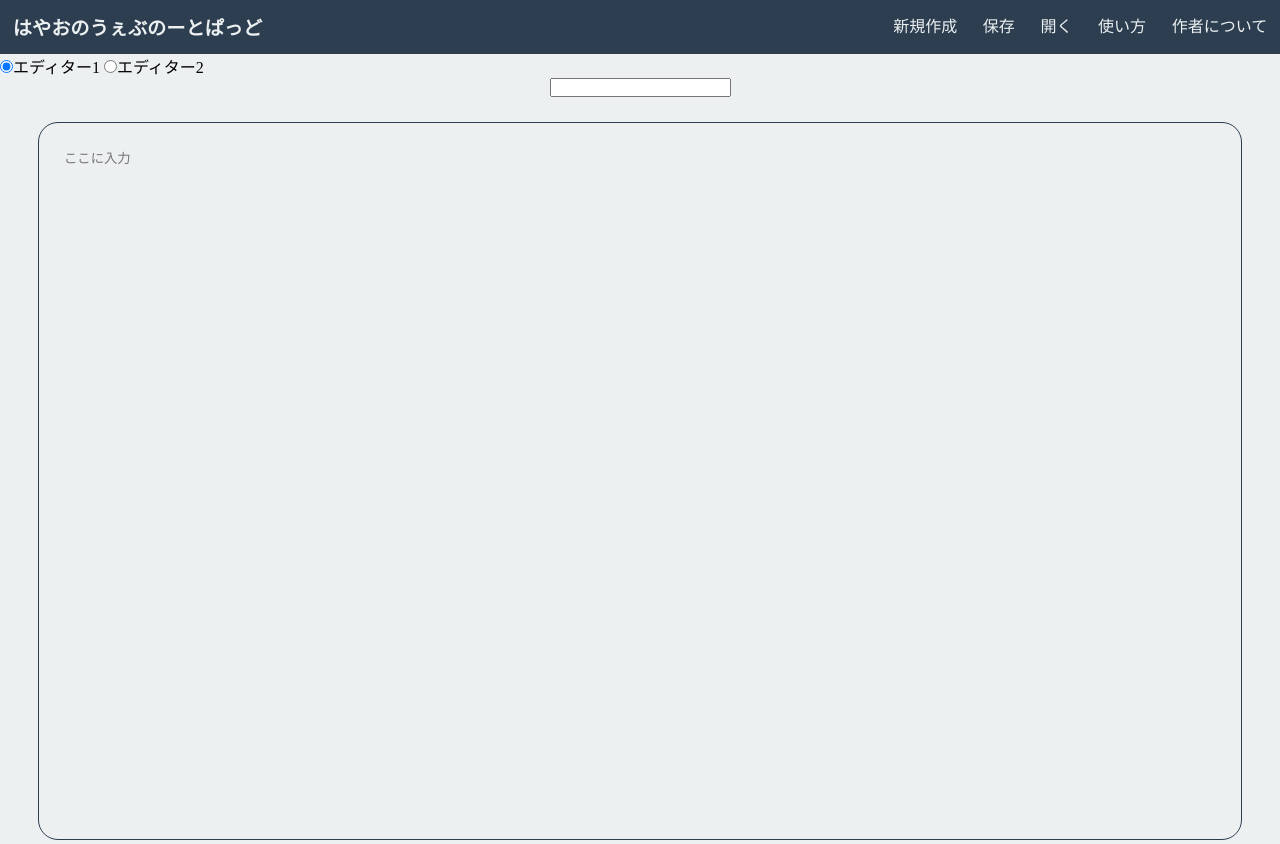
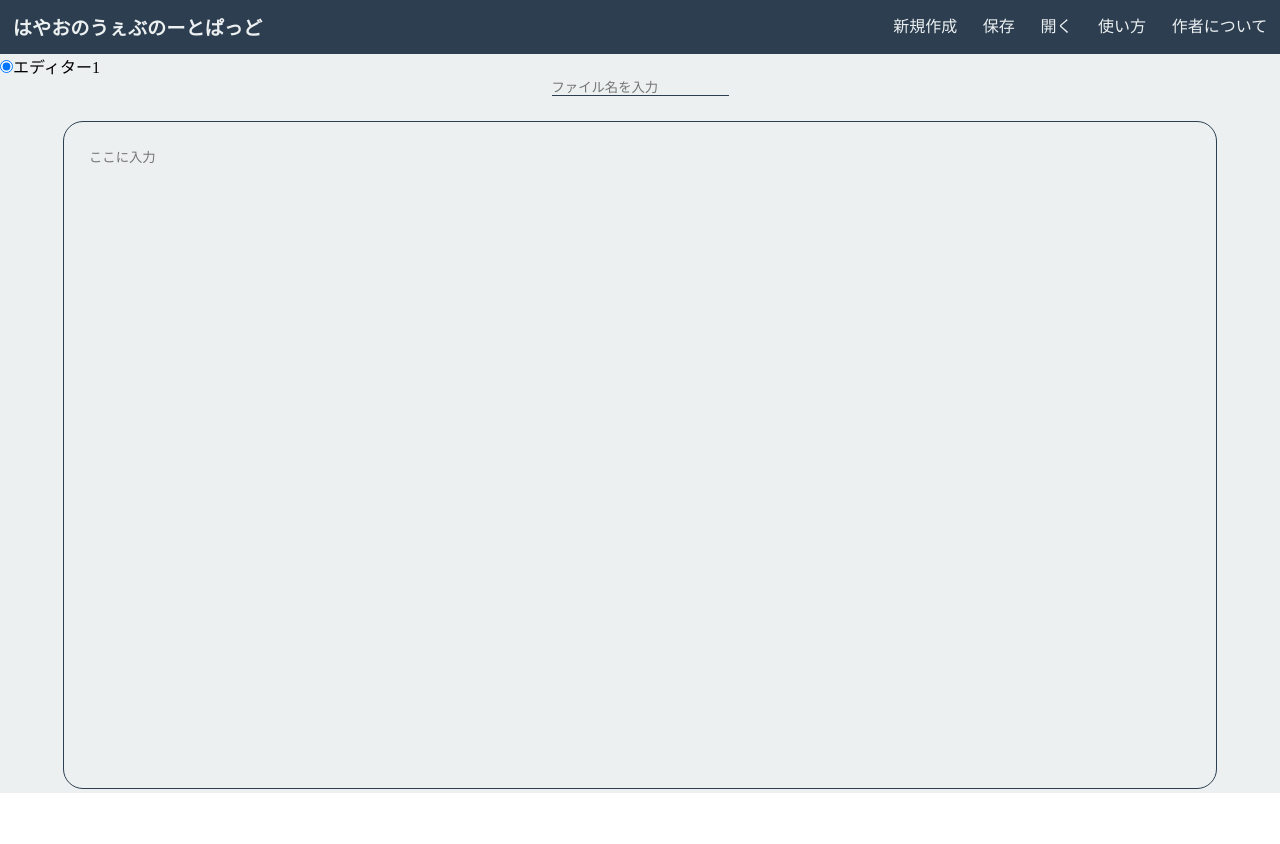
Before and after one commit to Hayao0819/web-notepad, a plain HTML site: page index.html in a window 1280 px wide. After the commit the page ends 800 px from the top, so only its background shows below. Drawn offline with Linux system fonts and the light colour scheme.

Commit message:
[update] : いろいろスタイルを改善

```diff
--- a/index.html
+++ b/index.html
@@ -33,12 +33,10 @@
 
             <form id="tab-buttons">
                 <label class="tab_item" for="tab-1" onclick="enable_tab(1)"><input id="tab-1" type="radio" name="tab_item" checked>エディター1</label>
-                <label class="tab_item" for="tab-2" onclick="enable_tab(2)"><input id="tab-2" type="radio" name="tab_item">エディター2</label>
             </form>
 
             <span id="tab-editors">
-                <div id="editor-1-container"><form><input type="text" id="editor-1-name"><br><textarea class="editor" id="editor-1" placeholder="ここに入力"></textarea></form></div>
-                <div id="editor-2-container"><form><input type="text" id="editor-2-name"><br><textarea class="editor" id="editor-2" placeholder="ここに入力"></textarea></form></div>
+                <div id="editor-1-container"><form><input type="text" id="editor-1-name" class="filename_box" placeholder="ファイル名を入力"><br><textarea class="editor" id="editor-1" placeholder="ここに入力"></textarea></form></div>
             </span>
 
         </div>
--- a/js/main.js
+++ b/js/main.js
@@ -9,6 +9,12 @@ function resize_editor(){
     var header = document.getElementById("header");
     var editor = document.getElementById("editor-" + current_tab);
 
+    // エディタに設定されているpaddingの値を取得
+    //参考: https://javascript.programmer-reference.com/js-width-parseint/
+    //参考: https://gray-code.com/javascript/get-css-applied-to-html-element/
+    var editor_padding = parseInt(getComputedStyle(editor).getPropertyValue("padding"));
+
+
     //==============高さ==============\\
     // ヘッダーの高さ
     var header_height = header.clientHeight;
@@ -17,7 +23,7 @@ function resize_editor(){
     // 追加の余白の高さ (ウィンドウの高さの10%)
     var additional_height = window_height * 0.1;
     // 高さを計算して確定
-    var editor_height = window_height - header_height - additional_height;
+    var editor_height = window_height - header_height - additional_height - editor_padding * 2;
     // 高さを設定
     editor.style.height = editor_height + "px";
 
@@ -26,7 +32,7 @@ function resize_editor(){
     // ウィンドウの横幅
     var window_width = window.innerWidth;
     // 高さを計算して確定（ウィンドウの横幅の90%）
-    var editor_width = window_width * 0.9
+    var editor_width = window_width * 0.9 - editor_padding * 2;
     // 横幅を設定（ウィンドウの横幅の90%）
     editor.style.width = editor_width + "px";
 
--- a/js/tabs.js
+++ b/js/tabs.js
@@ -1,4 +1,4 @@
-var editors=2;
+var editors=1;
 
 window.addEventListener("load", function(){
     enable_tab(1);
@@ -40,7 +40,7 @@ function add_tab() {
 
     // エディタを生成
     var tab_editors = document.getElementById("tab-editors");
-    var new_editor  = `<div id="editor-${editors}-container"><form><input type="text" id="editor-${editors}-name"><br><textarea class="editor" id="editor-${editors}" placeholder="ここに入力"></textarea></form></div>`;
+    var new_editor  = `<div id="editor-${editors}-container"><form><input type="text" id="editor-${editors}-name" class="filename_box" placeholder="ファイル名を入力"><br><textarea class="editor" id="editor-${editors}" placeholder="ここに入力"></textarea></form></div>`;
     tab_editors.insertAdjacentHTML("beforeend", new_editor);
 
     // 切り替え
```
